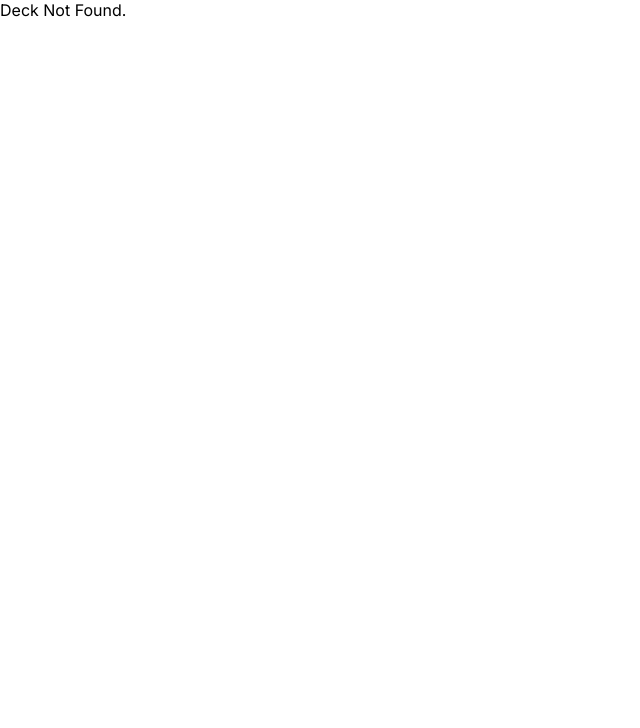
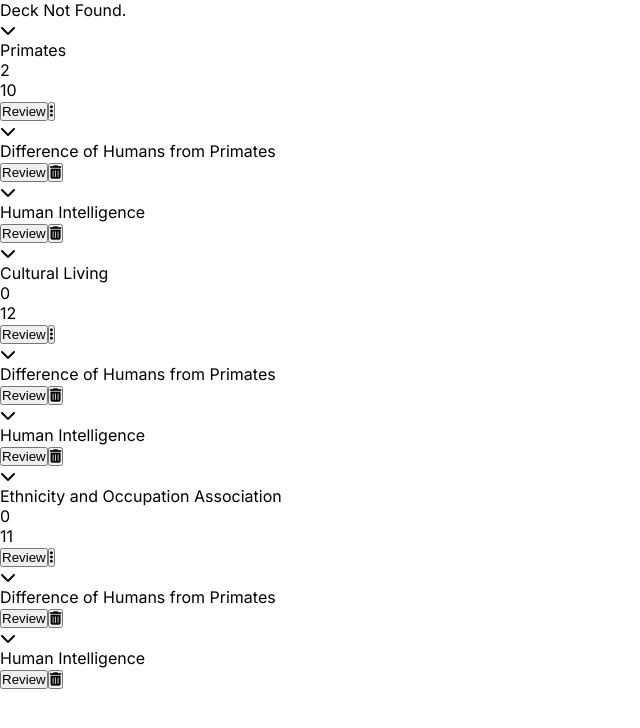
Before and after one commit to Hildana-ui/FCA-2.0, a React (Vite) app in the folder frontend/: page /decks/1 in a window 1280 px wide. Before the commit this address had no page. Shown: the top 728 px of the page, without its empty margins (0-640 px from the left). Built offline with nearby package versions, Linux system fonts and the light colour scheme.

Commit message:
scaffolded deck chapter list

```diff
--- a/frontend/src/data/mockDecks.ts
+++ b/frontend/src/data/mockDecks.ts
@@ -6,9 +6,9 @@ export const decks = [
 
 
 export const chapters = [
-    {id: "chapter-1",deck_id: "deck-1", title: "Primates"},
-    {id: "chapter-2",deck_id: "deck-1", title: "Cultural Living"},
-    {id: "chapter-3",deck_id: "deck-1", title: "Ethnicity and Occupation Association"}
+    {id: "chapter-1",deck_id: "deck-1", title: "Primates", no_of_subsections: 2, no_of_cards: 10},
+    {id: "chapter-2",deck_id: "deck-1", title: "Cultural Living", no_of_subsections: 0, no_of_cards: 12},
+    {id: "chapter-3",deck_id: "deck-1", title: "Ethnicity and Occupation Association",no_of_subsections: 0, no_of_cards: 11}
 ];
 
 export const subsections = [
--- /dev/null
+++ b/frontend/src/features/decks/components/DeckChapter.tsx
@@ -0,0 +1,79 @@
+import { useState } from "react"
+
+interface Chapter {
+    id: string,
+    deck_id: string,
+    title: string,
+    no_of_subsections: number,
+    no_of_cards: number
+}
+
+interface Subsection {
+    id: string,
+    chapter_id: string,
+    title: string
+}
+
+interface DeckChapterProps {
+    chapters: Chapter[],
+    subsections: Subsection[]
+}
+
+function DeckChapter({ chapters, subsections }:DeckChapterProps) {
+    const [dropDown, setDropDown] = useState("open");
+
+
+
+    return (
+        <main className="main-container">
+            {chapters?.map((chapter) => (
+                <div className="chapter-container">
+                    <div className="top-container">
+                        <div className="left">
+                            <div className="drop-down" onClick={() =>
+                                dropDown === "open" ? setDropDown("closed") : setDropDown("open")
+                            }>
+                                <i className={dropDown === "open" ? "fa-solid fa-chevron-down" : "fa-solid fa-chevron-right"}></i>
+                            </div>
+
+                            <div className="chapter-info">
+                                <div className="chapter-title">{chapter.title}</div>
+                                <div className="subsection-card-container">
+                                    <div className="no-subsection">{chapter.no_of_subsections}</div>
+                                    <div className="no-cards">{chapter.no_of_cards}</div>
+                                </div>
+                            </div>
+                        </div>
+
+                        <div className="right">
+                            <button className="review-btn">Review</button>
+                            <button className="three-dot-menu"><i className="fa-solid fa-ellipsis-vertical"></i></button>
+                        </div>
+                    </div>
+
+                    {dropDown === "open" && <>
+                        {subsections?.map((subsection) => (
+                            <div className="subsection-container">
+                            <div className="left">
+                                <div className="drop-down" onClick={() =>
+                                    dropDown === "open" ? setDropDown("closed") : setDropDown("open")
+                                }>
+                                    <i className={dropDown === "open" ? "fa-solid fa-chevron-down" : "fa-solid fa-chevron-right"}></i>
+                                </div>
+
+                                <div className="subsection-title">{subsection.title}</div>
+                            </div>
+                            <div className="right">
+                                <button className="review-btn">Review</button>
+                                <button className="delete-btn"><i className="fa-solid fa-trash-can"></i></button>
+                            </div>
+                        </div>
+                        ))}
+                    </>}
+                </div>
+            ))}
+        </main>
+    )
+}
+
+export default DeckChapter;
--- a/frontend/src/pages/DeckDetails.tsx
+++ b/frontend/src/pages/DeckDetails.tsx
@@ -1,11 +1,13 @@
 import DeckDetailsHeader from "../components/shared/DDHeader/DeckDetailsHeader";
-import { decks } from "../data/mockDecks";
+import { decks, chapters, subsections } from "../data/mockDecks";
+import DeckChapter from "../features/decks/components/DeckChapter";
 
 function DeckDetails() {
 
     return <>
     <div>
         <DeckDetailsHeader decks={decks}/>
+        <DeckChapter chapters={chapters} subsections={subsections} />
     </div>
     </>
 }
```
